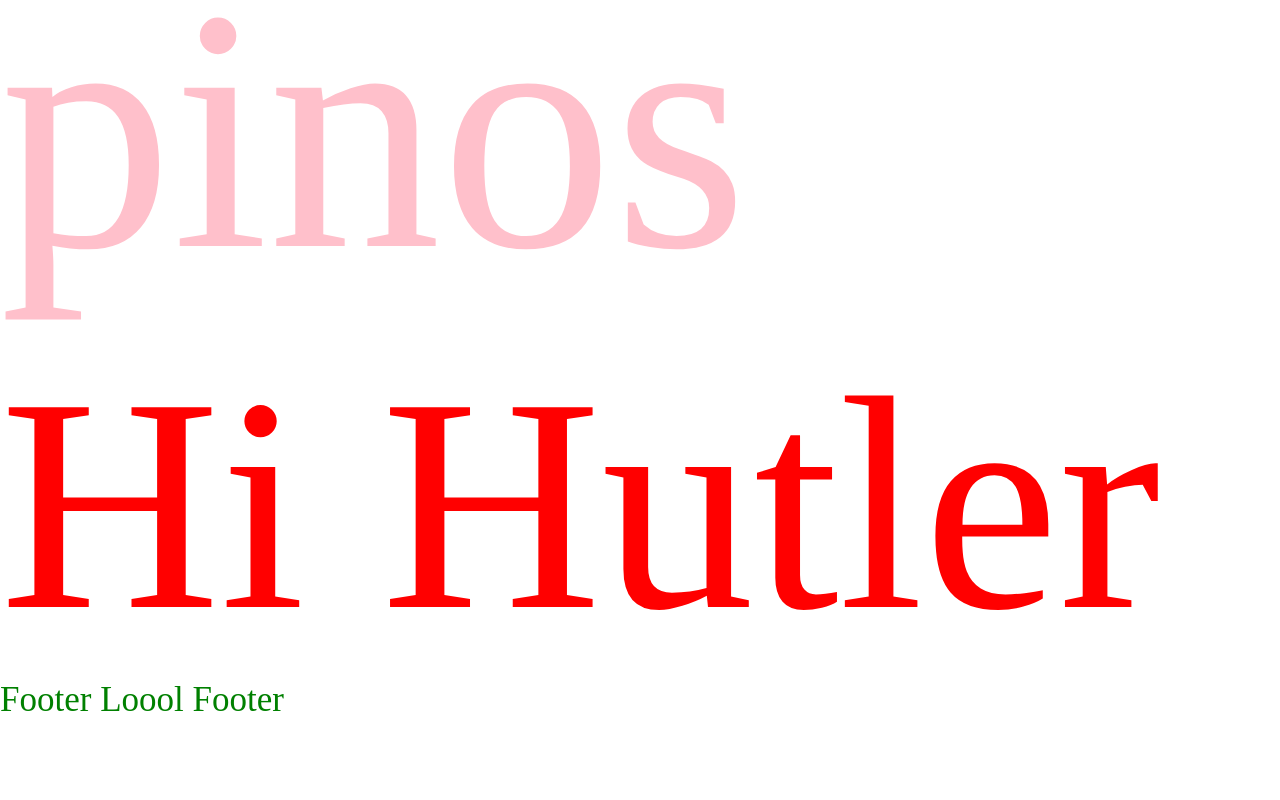
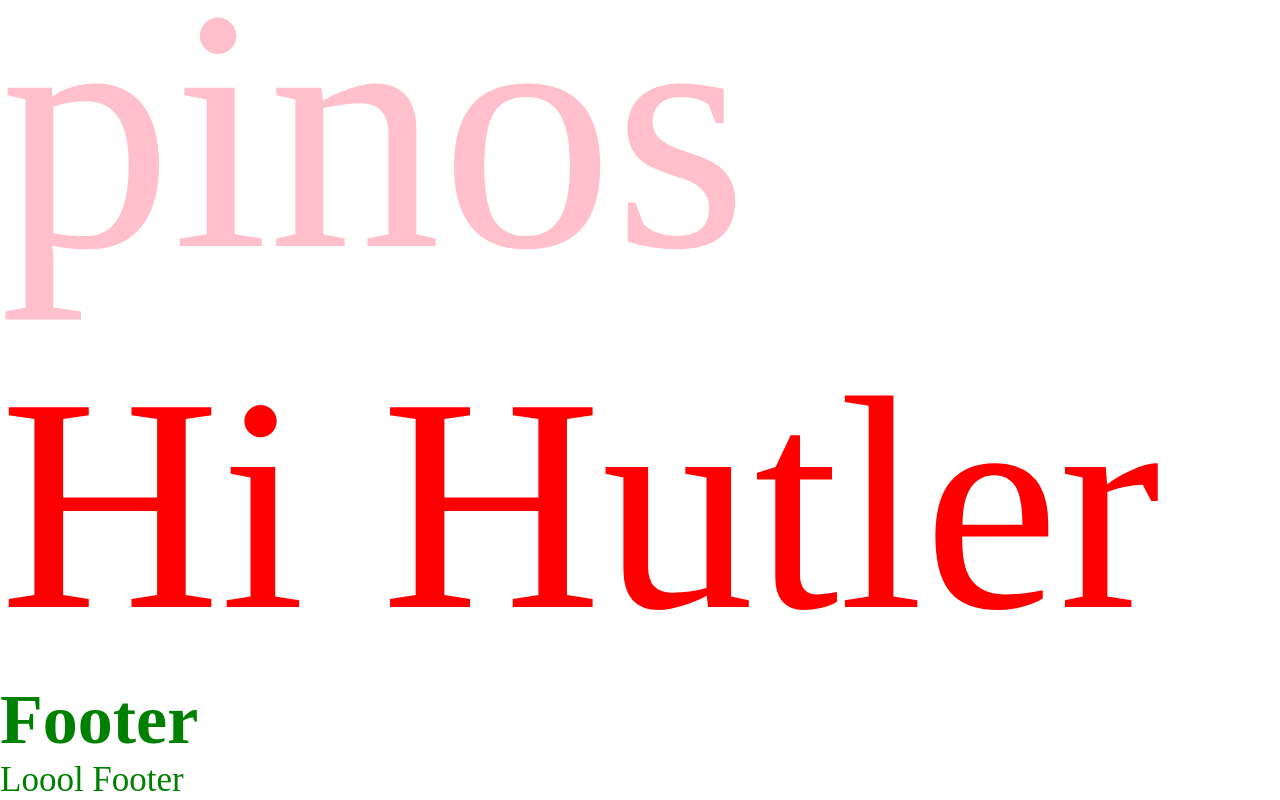
Before and after one commit to EygenyuVerz/plumbus, a plain HTML site: page index.html in a window 1280 px wide. Shown: the part 465-1265 px from the top of the page. Before the commit the page ends 1185 px from the top, so only its background shows below. Drawn offline with Linux system fonts and the light colour scheme.

Commit message:
add someone and yea

```diff
--- a/index.html
+++ b/index.html
@@ -11,7 +11,7 @@
     <header id="cap">Hello pinos</header>
     <main id="cum">Hi Hutler</main>
     <footer id="salt">
-    Footer
+    <h1>Footer</h1>
     Loool Footer
     </footer>
 </body>
```
Also changed, not shown: penis.css (line endings or trailing spaces).
